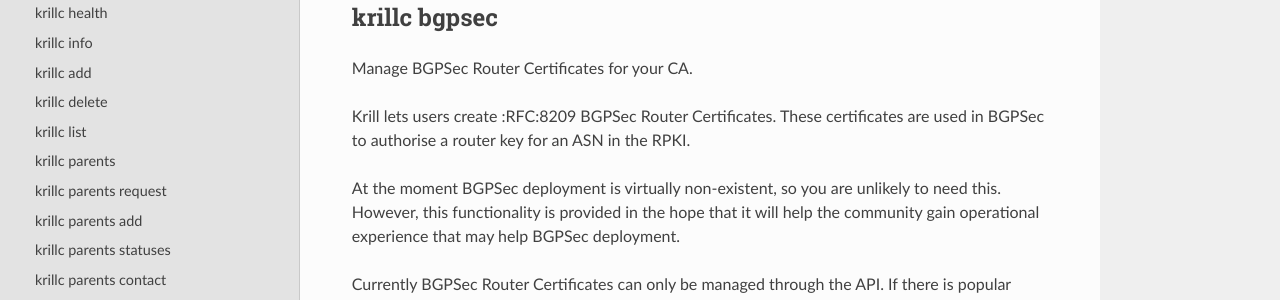
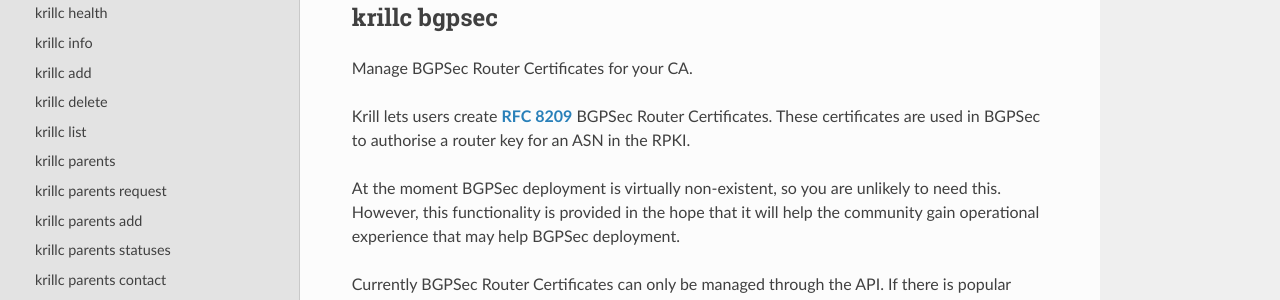
Before and after one commit to NLnetLabs/krill-manual, a Sphinx documentation site: the page built from source/cli.rst, in a window 1280 px wide and 900 px high, scrolled down 31714 px. Shown: the part 151-451 px from the top of the window. Built offline with Sphinx 7.4.7 and the Read the Docs theme 2.0.0, drawn with Linux system fonts in a browser that asks for light colours; the version number could not be read and is left out.

Commit message:
Fix RFC reference

```diff
--- a/source/cli.rst
+++ b/source/cli.rst
@@ -1810,7 +1810,7 @@ krillc bgpsec
 
 Manage BGPSec Router Certificates for your CA.
 
-Krill lets users create :RFC:8209 BGPSec Router Certificates. These
+Krill lets users create :RFC:`8209` BGPSec Router Certificates. These
 certificates are used in BGPSec to authorise a router key for an ASN
 in the RPKI.
 
```
